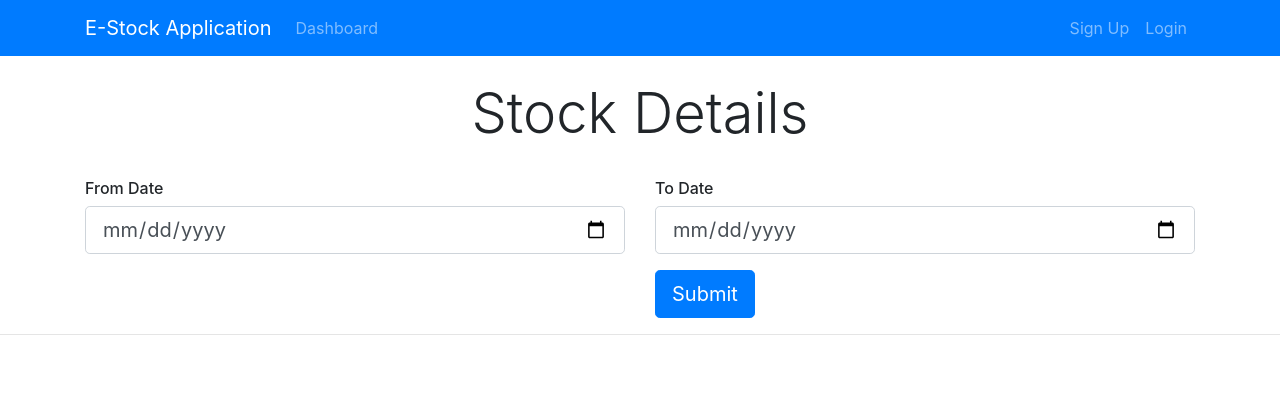
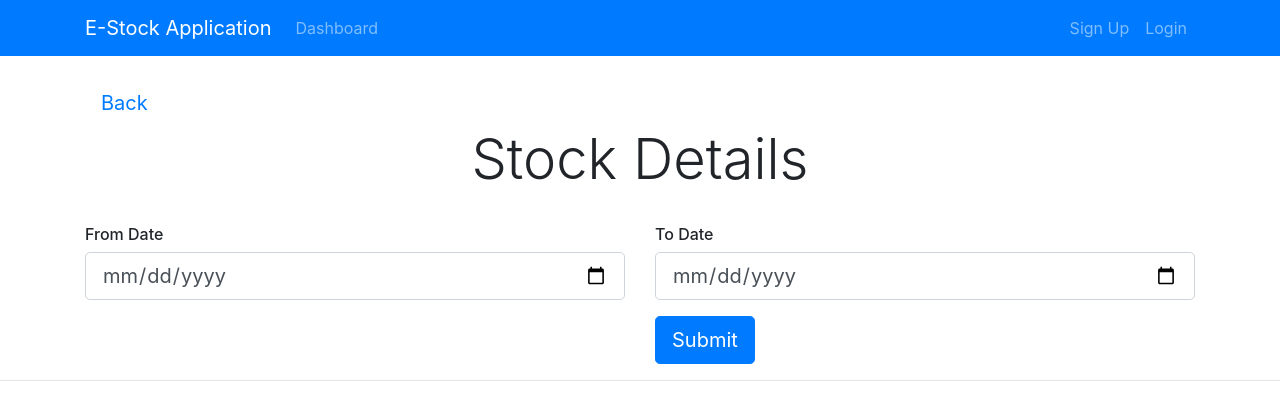
Before and after one commit to Navd01/e-stock-app-ui, a React (Create React App) app: page /stockDetails/1 in a window 1280 px wide. Shown: the top 420 px of the page. Built offline with nearby package versions, Linux system fonts and the light colour scheme.

Commit message:
Added link to stockdetails for back nav

```diff
--- a/src/components/Company/StockDetails.js
+++ b/src/components/Company/StockDetails.js
@@ -39,6 +39,15 @@
           <div className="container">
             <div className="row">
               <div className="col-md-12">
+                <div>
+                  <a
+                    className="nav-link"
+                    href="/dashboard"
+                    style={{ fontSize: "20px" }}
+                  >
+                    Back
+                  </a>
+                </div>
                 <h1 className="display-4 text-center">Stock Details</h1>
                 <br />
               </div>
--- a/src/components/Layout/Header.js
+++ b/src/components/Layout/Header.js
@@ -12,9 +12,9 @@
           <div className="collapse navbar-collapse" id="mobile-nav">
             <ul className="navbar-nav mr-auto">
               <li className="nav-item">
-                <a className="nav-link" href="/dashboard">
+                <Link className="nav-link" to="/dashboard">
                   Dashboard
-                </a>
+                </Link>
               </li>
             </ul>
 
```
